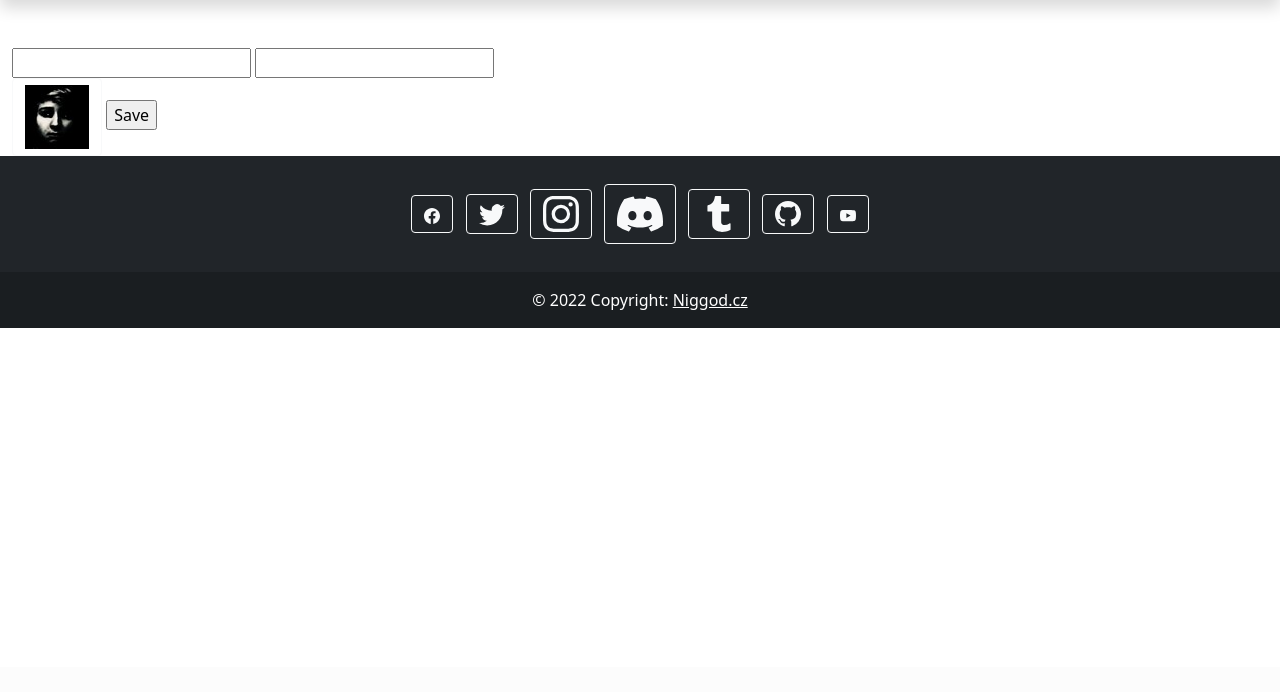
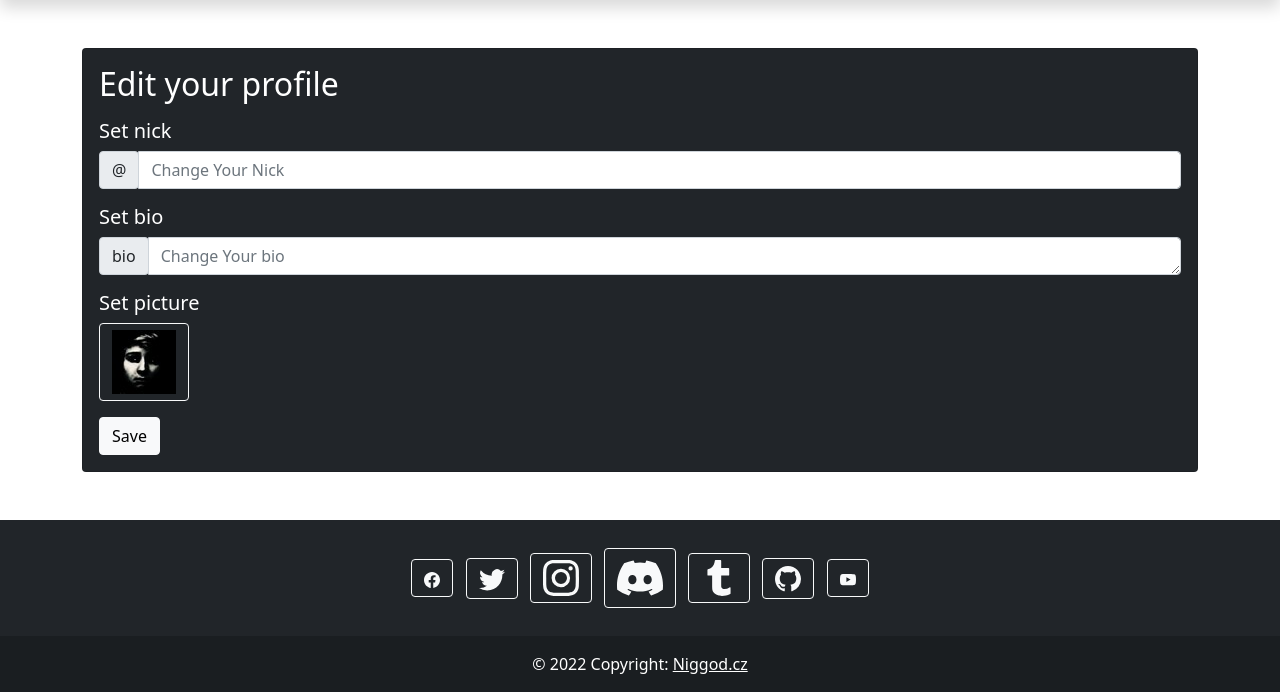
Before and after one commit to CutoNaito/Niggod, a PHP site: page /user/editprofile.php in a window 1280 px wide. Shown: the part 133-825 px from the top of the page. Before the commit the page ends 461 px from the top, so only its background shows below. Run offline with PHP 8.4, Linux system fonts and the light colour scheme; the visitor is signed in with stand-in values (Sample User, id 1).

Commit message:
Get real

```diff
--- a/css/styles.css
+++ b/css/styles.css
@@ -33,6 +33,11 @@ float: right;
 position: relative;
 }
 
+/*Change prof pic*/
+
+/* End Change prof pic*/
+
+
 /* Start Responsible */
 @media (min-width: 320px) {
   p {
--- a/index.php
+++ b/index.php
@@ -98,7 +98,7 @@ if ($stmt = $conn->prepare($sql)) {
             ?>
                         <div class="container position-relative" style="width: 50%;">
                             <a href="profile.php?username=<?php echo $row["username"] ?>">
-                                <img class="position-absolute top-0 end-100 rounded" src="img/<?php echo $row["profile_picture"] ?>" alt="Profile picture"> <!-- absolute profile picture -->
+                                <img class="position-absolute top-0 end-100 rounded" style="height:64px;" src="img/<?php echo $row["profile_picture"] ?>" alt="Profile picture"> <!-- absolute profile picture -->
                             </a>
                             <div class="card bg-dark text-white mt-2 mb-2">
                                 <div class="card-body">
--- a/user/editprofile.php
+++ b/user/editprofile.php
@@ -2,11 +2,11 @@
 session_start();
 include "../connection/config.php";
 $sql = "SELECT id, username, profile_picture FROM users WHERE username = ?";
-if($stmt = $conn->prepare($sql)){
+if ($stmt = $conn->prepare($sql)) {
     $stmt->bind_param("s", $_SESSION["username"]);
-    if($stmt->execute()){
+    if ($stmt->execute()) {
         $result = $stmt->get_result();
-        if($row = $result->fetch_assoc()){
+        if ($row = $result->fetch_assoc()) {
             $user_id = $row["id"];
             $username = $row["username"];
             $profile_picture = $row["profile_picture"];
@@ -26,6 +26,7 @@ if($stmt = $conn->prepare($sql)){
     <link rel="stylesheet" href="https://cdn.jsdelivr.net/npm/bootstrap-icons@1.8.3/font/bootstrap-icons.css">
     <script src="../script/index-script.ts"></script>
 </head>
+
 <body>
     <header>
         <nav class="navbar bg-light shadow mb-5 rounded">
@@ -58,19 +59,48 @@ if($stmt = $conn->prepare($sql)){
         </nav>
     </header>
     <main>
-<div class="container-fluid">
+        <div class="container">
+            <div class="card bg-dark text-white mb-5">
+                <div class="card-body">
+                    <h2 class="card-title mb-3">Edit your profile</h2>
+
                     <form action="editprofile_action.php" method="post" enctype="multipart/form-data">
-        <input type="text" name="username_update">
-        <input type="text" name="bio_update">
+
+                        <h5 class="card-text">Set nick</h5>
+                        <div class="input-group mb-3">
+                            <div class="input-group-prepend">
+                                <span class="input-group-text" id="basic-addon1">@</span>
+                            </div>
+                            <input type="text" name="username_update" class="form-control" placeholder="Change Your Nick" aria-label="Your Nick" aria-describedby="basic-addon1">
+                        </div>
+
+                        <h5 class="card-text">Set bio</h5>
+                        <div class="input-group mb-3">
+                            <div class=" input-group-prepend">
+                                <span class="input-group-text">bio</span>
+                            </div>
+                            <textarea name="bio_update" rows="1" class="form-control" placeholder="Change Your bio" aria-label="Your bio"></textarea>
+                        </div>
+
+                        <h5 class="card-text">Set picture</h5>
+
+                        <div class="mb-3">
                             <div style="overflow: hidden; height: 0">
-            <input type="file" id="fileInput" name="fileInput">
+                                <input type="file" id="fileInput" name="fileInput" accept=".png, .jpg, .jpeg">
                             </div>
                             <button class="btn btn-outline-light" type="button" id="chooseImg" onclick="chooseFile()">
-            <img src="../img/<?php echo $profile_picture?>">
+                                <img src="../img/<?php echo $profile_picture ?>" style="height:64px;">
                             </button>
-        <input type="submit" value="Save">
+                        </div>
+
+                        <div class="">
+                            <input type="submit" class="btn btn-light" value="Save">
+                        </div>
                     </form>
                 </div>
+            </div>
+        </div>
+
     </main>
     <footer class="bg-dark text-center text-white" onmousedown='return false;' onselectstart='return false;'>
         <!-- Grid container -->
```
Also changed, not shown: profile.php (+5 -6 lines), img/tumblr_94024b494a0819149d40720f749de9f6_a355705d_1280.jpg (added), img/tumblr_b82f612d9025e1ea0d3eb20021188414_8cd72f98_400.jpg (added), img/tumblr_d8a682a439056df22230d72a95a8d27e_c80eaea4_400.jpg (added), img/tumblr_fe4eb3ee579ce2fb26e37c955e0cd85e_be957c28_400.jpg (added), img/tumblr_n22l9qv82u1sp4ql3o1_500.jpg (added). Lines whose indentation alone changed are shown as unchanged.
